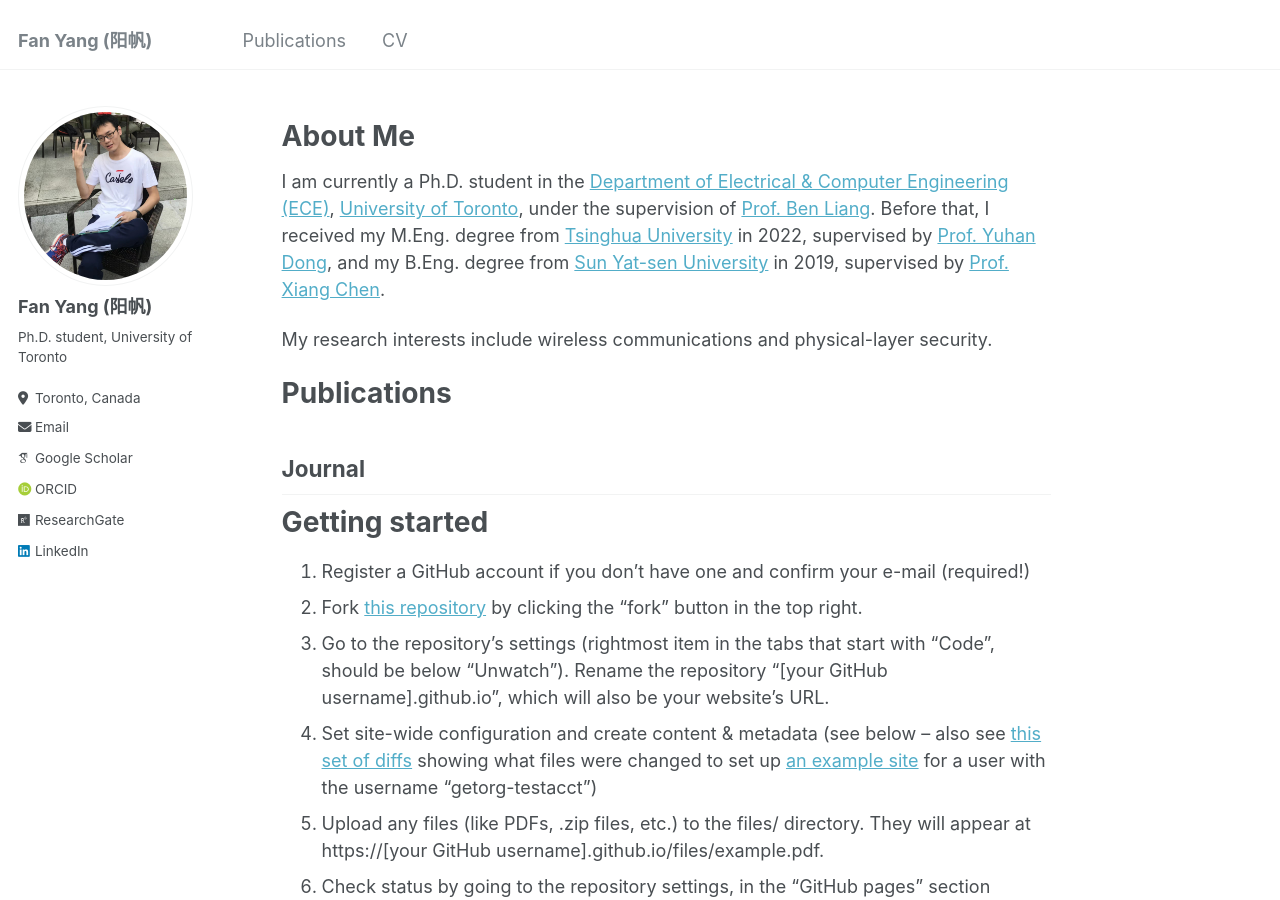
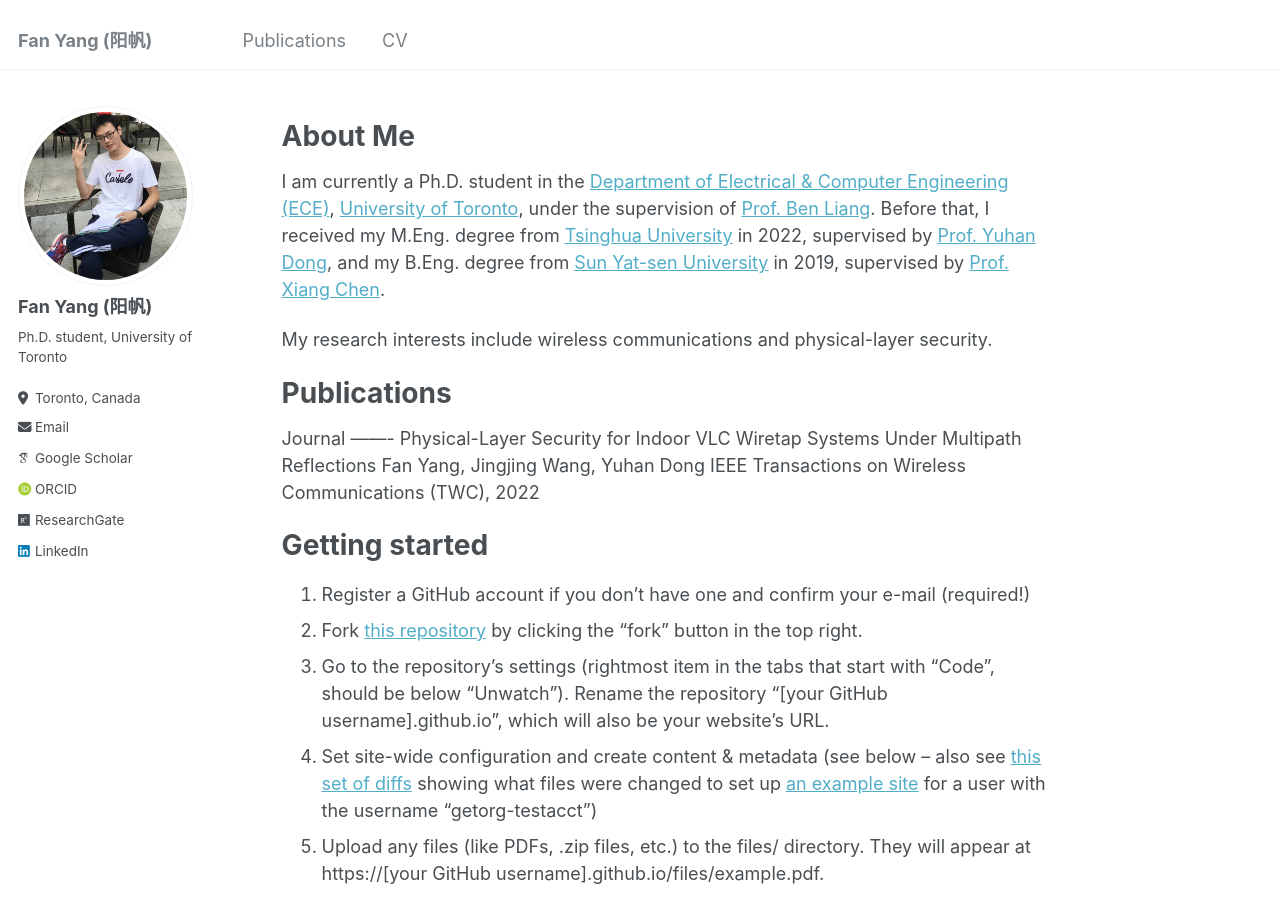
Before and after one commit to fanyang-uoft/fanyang-uoft.github.io, a Jekyll site: the page built from _pages/about.md, in a window 1280 px wide and 900 px high. Built offline with Jekyll 4.4.1, drawn with Linux system fonts in a browser that asks for light colours; some web fonts are replaced.

Commit message:
Update about.md

```diff
--- a/_pages/about.md
+++ b/_pages/about.md
@@ -15,14 +15,11 @@ My research interests include wireless communications and physical-layer securit
 
 Publications
 ===========
-
 Journal
 -------
-
-
-
-
-
+Physical-Layer Security for Indoor VLC Wiretap Systems Under Multipath Reflections
+Fan Yang, Jingjing Wang, Yuhan Dong
+IEEE Transactions on Wireless Communications (TWC), 2022
 
 Getting started
 ======
```
